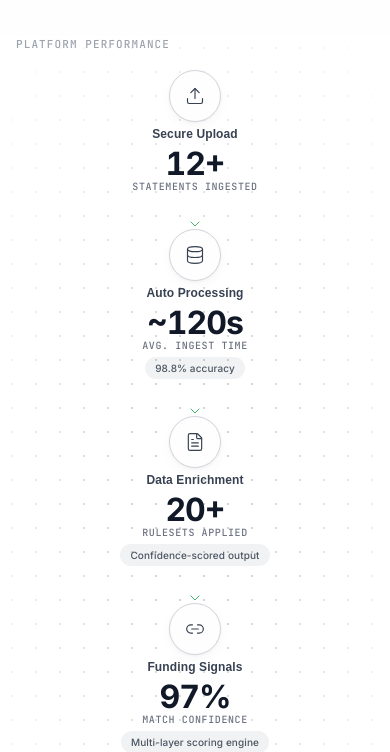
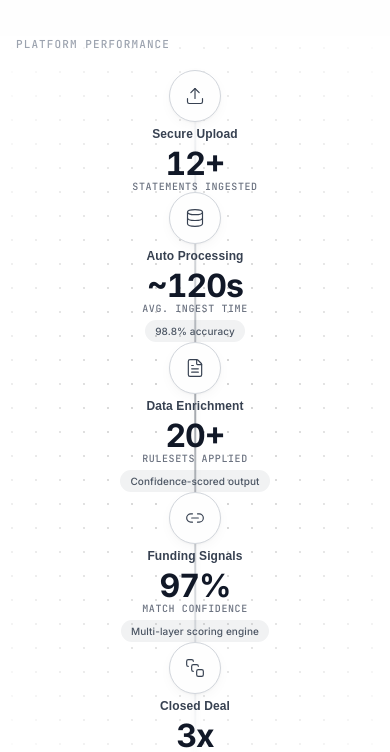
Before and after one commit to YieldStream-ai/YieldStream-Marketing, a Next.js app: page / in a window 390 px wide. Shown: the part 808-1560 px from the top of the page. Built offline with nearby package versions, Linux system fonts and the light colour scheme.

Commit message:
fix: readjust funding flow and orbit

```diff
--- a/app/components/FundingFlow/index.tsx
+++ b/app/components/FundingFlow/index.tsx
@@ -58,20 +58,20 @@ export default function FundingFlow() {
 
       {/* Pipeline track */}
       <div className="funding-flow__track">
+        <div className="funding-flow__pipeline-line" />
+
         {STEPS.map((step, i) => {
           const badge = BADGES.find((b) => b.afterStep === i);
           const Icon = step.icon;
 
           return (
-            <div className="funding-flow__step-group" key={i}>
-              {/* Badge floating above connector before this node */}
+            <div className="funding-flow__node" key={i}>
               {badge && (
                 <div className="funding-flow__badge-anchor">
                   <span className="funding-flow__badge">{badge.label}</span>
                 </div>
               )}
 
-              <div className="funding-flow__node">
               <span className="funding-flow__micro-label">
                 {step.microLabel}
               </span>
@@ -90,42 +90,6 @@ export default function FundingFlow() {
                 )}
               </div>
             </div>
-
-              {/* Connector line + chevron */}
-              {i < STEPS.length - 1 && (
-                <div className="funding-flow__connector">
-                  <svg
-                    className="funding-flow__connector-svg"
-                    preserveAspectRatio="none"
-                    viewBox="0 0 100 2"
-                  >
-                    <line
-                      x1="0"
-                      y1="1"
-                      x2="100"
-                      y2="1"
-                      stroke="#16a34a"
-                      strokeWidth="0.75"
-                    />
-                  </svg>
-                  <svg
-                    className="funding-flow__connector-chevron"
-                    width="6"
-                    height="10"
-                    viewBox="0 0 6 10"
-                    fill="none"
-                  >
-                    <path
-                      d="M1 1L5 5L1 9"
-                      stroke="#16a34a"
-                      strokeWidth="0.8"
-                      strokeLinecap="round"
-                      strokeLinejoin="round"
-                    />
-                  </svg>
-                </div>
-              )}
-            </div>
           );
         })}
       </div>
--- a/app/components/FundingFlow/styles.scss
+++ b/app/components/FundingFlow/styles.scss
@@ -77,20 +77,65 @@
   display: flex;
   align-items: flex-start;
   justify-content: space-between;
-  gap: 0;
   width: 100%;
   position: relative;
   z-index: 1;
 }
 
-.funding-flow__step-group {
-  display: flex;
-  align-items: center;
-  flex: 1;
-  position: relative;
+/* ── Continuous pipeline line ── */
 
-  &:last-child {
-    flex: 0 0 auto;
+.funding-flow__pipeline-line {
+  position: absolute;
+  /* micro-label (~15px) + gap (6px) + half circle (32px) = 53px to center */
+  top: 53px;
+  left: 32px;
+  right: 32px;
+  height: 1.5px;
+  background: linear-gradient(
+    90deg,
+    rgba(209, 213, 219, 0.0) 0%,
+    rgba(209, 213, 219, 0.5) 15%,
+    rgba(31, 41, 55, 0.4) 50%,
+    rgba(209, 213, 219, 0.5) 85%,
+    rgba(209, 213, 219, 0.0) 100%
+  );
+  box-shadow: 0 0 6px rgba(31, 41, 55, 0.06);
+  border-radius: 1px;
+  z-index: 0;
+  overflow: hidden;
+
+  &::after {
+    content: "";
+    position: absolute;
+    top: -1px;
+    left: 0;
+    width: 80px;
+    height: 3.5px;
+    background: linear-gradient(
+      90deg,
+      transparent,
+      rgba(31, 41, 55, 0.3) 50%,
+      transparent
+    );
+    border-radius: 2px;
+    animation: pipeline-pulse 3.5s ease-in-out infinite;
+  }
+}
+
+@keyframes pipeline-pulse {
+  0% {
+    transform: translateX(-80px);
+    opacity: 0;
+  }
+  10% {
+    opacity: 1;
+  }
+  90% {
+    opacity: 1;
+  }
+  100% {
+    transform: translateX(calc(100vw));
+    opacity: 0;
   }
 }
 
@@ -102,6 +147,8 @@
   align-items: center;
   gap: 8px;
   flex-shrink: 0;
+  position: relative;
+  z-index: 1;
 }
 
 .funding-flow__circle {
@@ -167,30 +214,6 @@
   white-space: nowrap;
 }
 
-/* ── Connectors ── */
-
-.funding-flow__connector {
-  flex: 1;
-  min-width: clamp(24px, 3vw, 56px);
-  display: flex;
-  align-items: center;
-  position: relative;
-  /* Align with circle center (micro-label ~15px + circle 32px) */
-  margin-bottom: auto;
-  margin-top: 47px;
-}
-
-.funding-flow__connector-svg {
-  flex: 1;
-  height: 2px;
-  display: block;
-}
-
-.funding-flow__connector-chevron {
-  flex-shrink: 0;
-  margin-left: -1px;
-}
-
 /* ── Floating badges ── */
 
 .funding-flow__badge-anchor {
@@ -237,8 +260,11 @@
     }
   }
 
-  .funding-flow__connector {
-    margin-top: 26px;
+  .funding-flow__pipeline-line {
+    /* No micro-label, half of 52px circle = 26px */
+    top: 26px;
+    left: 26px;
+    right: 26px;
   }
 
   .funding-flow__stat-num {
@@ -258,35 +284,52 @@
     gap: 0;
   }
 
-  .funding-flow__step-group {
-    flex-direction: column;
-    align-items: center;
+  .funding-flow__node {
+    position: relative;
   }
 
-  .funding-flow__connector {
-    min-height: 28px;
-    min-width: auto;
-    margin-top: 0;
-    margin-bottom: 0;
-    flex-direction: column;
-    justify-content: center;
-  }
+  .funding-flow__pipeline-line {
+    /* Vertical line for stacked layout */
+    top: 0;
+    bottom: 0;
+    left: 50%;
+    right: auto;
+    width: 1.5px;
+    height: auto;
+    transform: translateX(-50%);
+    background: linear-gradient(
+      180deg,
+      rgba(209, 213, 219, 0.0) 0%,
+      rgba(209, 213, 219, 0.5) 15%,
+      rgba(31, 41, 55, 0.4) 50%,
+      rgba(209, 213, 219, 0.5) 85%,
+      rgba(209, 213, 219, 0.0) 100%
+    );
 
-  .funding-flow__connector-svg {
-    width: 2px;
-    height: 28px;
-    flex: none;
-
-    line {
-      transform: rotate(90deg);
-      transform-origin: center;
+    &::after {
+      width: 3.5px;
+      height: 80px;
+      top: 0;
+      left: -1px;
+      animation: pipeline-pulse-vertical 3.5s ease-in-out infinite;
     }
   }
 
-  .funding-flow__connector-chevron {
-    transform: rotate(90deg);
-    margin-left: 0;
-    margin-top: -1px;
+  @keyframes pipeline-pulse-vertical {
+    0% {
+      transform: translateY(-80px);
+      opacity: 0;
+    }
+    10% {
+      opacity: 1;
+    }
+    90% {
+      opacity: 1;
+    }
+    100% {
+      transform: translateY(calc(100vh));
+      opacity: 0;
+    }
   }
 
   .funding-flow__detail {
--- a/app/components/LenderSignalOrbit/index.tsx
+++ b/app/components/LenderSignalOrbit/index.tsx
@@ -254,6 +254,7 @@ export default function LenderOrbit() {
           border: "0.5px solid rgba(31, 41, 55, 0.18)",
           boxShadow: "0 0 20px rgba(31, 41, 55, 0.06)",
           overflow: "visible",
+          zIndex: 9,
           animation: "spinCW 18s linear infinite",
         }}
       >
--- a/app/components/LenderSignalOrbit/styles.scss
+++ b/app/components/LenderSignalOrbit/styles.scss
@@ -7,9 +7,9 @@
 
 @keyframes orbit-note-appear {
   0%   { opacity: 0; transform: translateY(3px); }
-  2%   { opacity: 1; transform: translateY(0); }
-  6%   { opacity: 1; transform: translateY(0); }
-  9%   { opacity: 0; transform: translateY(-2px); }
+  3%   { opacity: 1; transform: translateY(0); }
+  14%  { opacity: 1; transform: translateY(0); }
+  18%  { opacity: 0; transform: translateY(-2px); }
   100% { opacity: 0; transform: translateY(-2px); }
 }
 
@@ -90,5 +90,5 @@
   animation: orbit-note-appear var(--note-period, 12s) ease-out infinite var(--note-delay, 0s);
   animation-fill-mode: backwards;
   pointer-events: none;
-  z-index: 12;
+  z-index: 20;
 }
```
Lines whose indentation alone changed are shown as unchanged.
